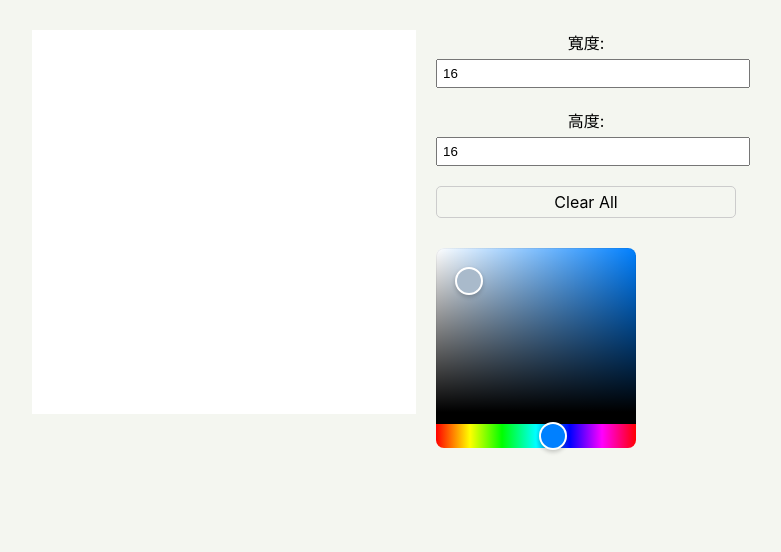
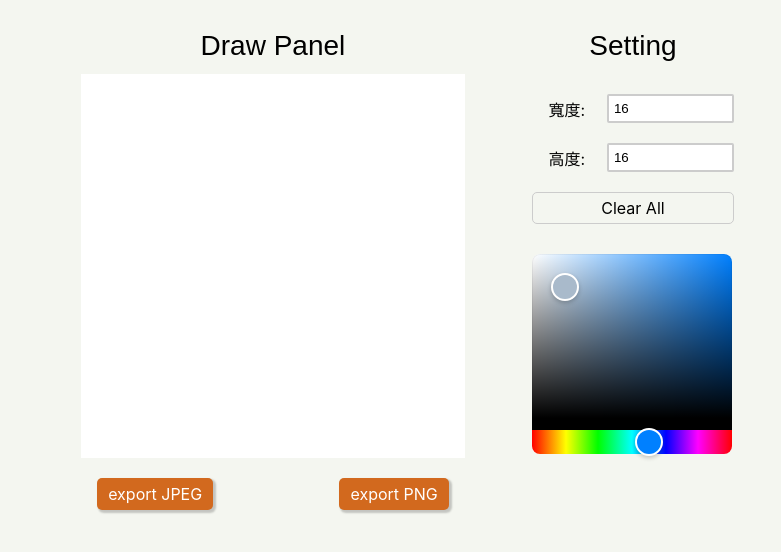
Before and after one commit to Evalin0316/drawing, a React (Create React App) app: page / in a window 1280 px wide. Shown: the top 552 px of the page, without its empty margins (256-1037 px from the left). Built offline with nearby package versions, Linux system fonts and the light colour scheme.

Commit message:
add export image function

```diff
--- a/package.json
+++ b/package.json
@@ -8,6 +8,7 @@
     "@testing-library/user-event": "^13.5.0",
     "react": "^18.3.1",
     "react-colorful": "^5.6.1",
+    "react-component-export-image": "^1.0.6",
     "react-dom": "^18.3.1",
     "react-scripts": "5.0.1",
     "web-vitals": "^2.1.4"
--- a/public/index.html
+++ b/public/index.html
@@ -24,7 +24,7 @@
       work correctly both with client-side routing and a non-root public URL.
       Learn how to configure a non-root public URL by running `npm run build`.
     -->
-    <title>React App</title>
+    <title>Drawing</title>
   </head>
   <body>
     <noscript>You need to enable JavaScript to run this app.</noscript>
--- a/src/App.js
+++ b/src/App.js
@@ -1,10 +1,9 @@
-import logo from './logo.svg';
 import './App.css';
 import Draw from './pages/draw';
 
 function App() {
   return (
-    <div className="App">
+    <div className='App'>
       <Draw/>
     </div>
   );
--- a/src/component/canvasPanel.js
+++ b/src/component/canvasPanel.js
@@ -1,5 +1,7 @@
 import React, { useRef } from 'react';
 import Row from './rowField';
+import { exportComponentAsJPEG, exportComponentAsPNG } from 'react-component-export-image';
+import '../style/canvasPanel.css';
 
 function CanvasPanel({ width, height, color, clearAll, setClearAll }) {
   const componentRef = useRef();
@@ -11,11 +13,21 @@ function CanvasPanel({ width, height, color, clearAll, setClearAll }) {
   }
 
   return (
-    <div id="drawing-panel">
-      <div id="pixels" ref={componentRef}>
-        {rows}
+    <>
+      <div id='drawing-panel'>
+        <div id='pixels' ref={componentRef}>
+          {rows}
+        </div>
       </div>
-    </div>
+      <div className='button-section'>
+        <div>
+          <div className='button-export' onClick={() => exportComponentAsJPEG(componentRef)}>export JPEG</div>
+        </div>
+        <div>
+          <div className='button-export' onClick={() => exportComponentAsPNG(componentRef)}>export PNG</div>
+        </div>
+      </div>
+    </>
   )
 }
 
--- a/src/component/rowField.js
+++ b/src/component/rowField.js
@@ -30,7 +30,7 @@ const Row = ({ width, color, clearAll, setClearAll }) => {
 
   return (
     <div className='row' style={{ display: 'flex', width: 'fit-content' }}>
-      {Array.from({ length: width }, (_, index) => (
+      {Array.from({ length: width }, (v, index) => (
         <div
           key={index}
           className='block'
--- a/src/pages/draw.js
+++ b/src/pages/draw.js
@@ -13,11 +13,17 @@ const Draw = () => {
       setClearAll(prev => !prev);
   }, []);
 
+  const handleChangeWidth = (value) => {
+    if(value < 100){
+      setCanvasWidth(value);
+    }
+  }
+
     return (
-    <div className="container">
-        {/* <div className="title">一緒に絵を描くよ</div> */}
-        <div className="draw-container">
-            <div className="canvas-wrapper">
+    <div className='container'>
+        <div className='draw-container'>
+          <div className='canvas-wrapper'>
+          <div className='controls-wrapper-title'>Draw Panel</div>
               <CanvasPanel
                 width={canvasWidth}
                 height={canvasHeight}
@@ -26,21 +32,22 @@ const Draw = () => {
                 setClearAll={setClearAll}
               />
           </div>
-            <div className="controls-wrapper">
-                <div className="input-group">
-                    <label htmlFor="width-input">寬度:</label>
+          <div className='controls-wrapper'>
+            <div className='controls-wrapper-title'>Setting</div>
+            <div className='input-group'>
+              <label htmlFor='width-input' className='text-input'>寬度:</label>
               <input
-                        id="width-input"
+                id='width-input'
                 type='number'
                 className='panel-input'
                 value={canvasWidth}
-                        onChange={(e) => setCanvasWidth(Number(e.target.value))}
+                onChange={(e) => handleChangeWidth(Number(e.target.value))}
               />
             </div>
-                <div className="input-group">
-                    <label htmlFor="height-input">高度:</label>
+            <div className='input-group'>
+              <label htmlFor='height-input' className='text-input'>高度:</label>
               <input
-                        id="height-input"
+                id='height-input'
                 type='number'
                 className='panel-input'
                 value={canvasHeight}
@@ -48,7 +55,7 @@ const Draw = () => {
               />
             </div>
             <div className='button-outline' onClick={handleClearAll}>Clear All</div>
-                <div className="color-picker-wrapper">
+            <div className='color-picker-wrapper'>
               <HexColorPicker color={color} onChange={setColor} />
             </div>
           </div>
--- /dev/null
+++ b/src/style/canvasPanel.css
@@ -0,0 +1,25 @@
+.button-export{
+  border: 1px solid #ccc;
+  border-radius: 5px;
+  padding: 5px 10px;
+  cursor: pointer;
+  background-color: chocolate;
+  color: #fff;
+  border-color: transparent;
+  box-shadow: 2px 2px 2px 1px rgba(0, 0, 0, 0.2);
+}
+
+.button-export:hover{
+  background-color: darkorange;
+}
+
+.button-section{
+  display: flex;
+  justify-content: space-around;
+  margin-top: 20px;
+}
+
+#pixels{
+  display: grid;
+  place-content: center;
+}
--- a/src/style/draw.css
+++ b/src/style/draw.css
@@ -3,9 +3,10 @@
     justify-content: center;
     background: rgb(244, 246, 240);
     min-height: 100vh;
+    width: 100vw;
 }
 
-.title{
+.title {
     font-family: 'Hiragino Kaku Gothic Pro', sans-serif;
     font-size: 32px;
 }
@@ -19,36 +20,57 @@
     /* width: 80%; */
 }
 
-/* .canvas-wrapper {
-    flex: 1;
-    max-width: 80%;
-} */
+@media screen and (max-width: 768px) {
+    .draw-container {
+        flex-direction: column;
+        align-items: center;
+    }
+}
+
+.canvas-wrapper {
+   width: 100%
+}
 
 .controls-wrapper {
     display: flex;
     flex-direction: column;
     gap: 20px;
-    width: 300px;
+}
+
+.controls-wrapper-title{
+    font-family: fantasy,serif,sans-serif;
+    font-size: 28px;
+    margin-bottom: 12px;
 }
 
 .input-group {
     display: flex;
-    flex-direction: column;
     gap: 5px;
+    align-items: center;
 }
 
 .panel-input {
-    width: 100%;
+    width: 80%;
     padding: 5px;
+    border: 2px solid #ccc;
+    border-radius: 2px;
+}
+
+.text-input{
+    width: 100px;
 }
 
 .color-picker-wrapper {
     margin-top: 10px;
 }
 
-.button-outline{
+.button-outline {
     border: 1px solid #ccc;
     border-radius: 5px;
     padding: 5px 10px;
     cursor: pointer;
 }
+
+.button-outline:hover {
+    background: #dddddd73;
+}
```
Also changed, not shown: 1 other file (tests, documents, lock files or other folders). Lines whose indentation alone changed are shown as unchanged.
